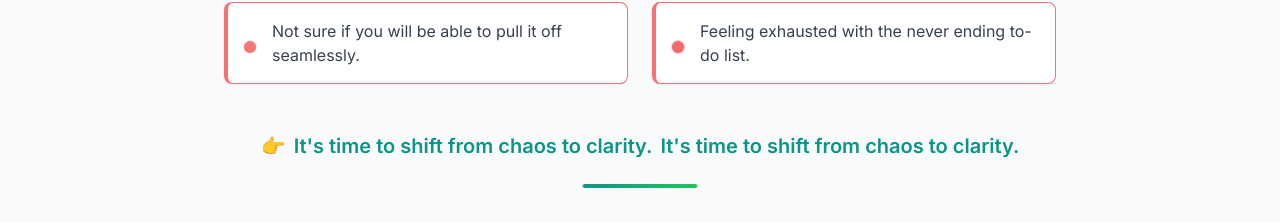
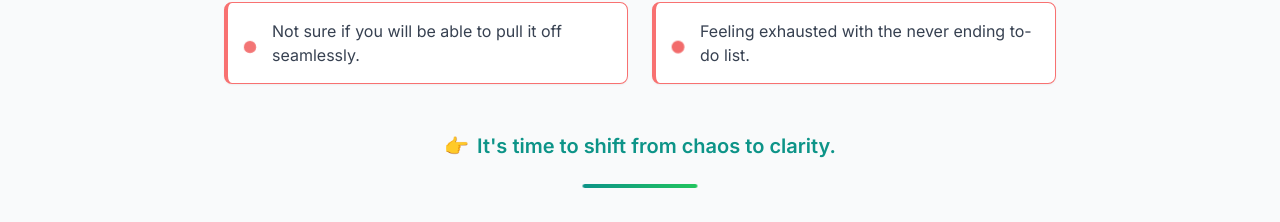
Before and after one commit to Maxiemad/brand-dev, a React (Vite) app: page / in a window 1280 px wide. Shown: the part 1276-1498 px from the top of the page. Built offline with nearby package versions, Linux system fonts and the light colour scheme.

Commit message:
duplicats

```diff
--- a/src/components/PainPointsSection.tsx
+++ b/src/components/PainPointsSection.tsx
@@ -71,7 +71,7 @@ const PainPointsSection: React.FC = () => {
           >
             <span>👉</span>
             <span className="font-semibold text-teal-600">It's time to shift from chaos to clarity.</span>
-            <span className="font-semibold text-teal-600">It's time to shift from chaos to clarity.</span>
+
           </motion.p>
           <motion.div
             className="w-16 sm:w-24 h-1 bg-gradient-to-r from-teal-600 to-green-500 mx-auto rounded-full"
```
